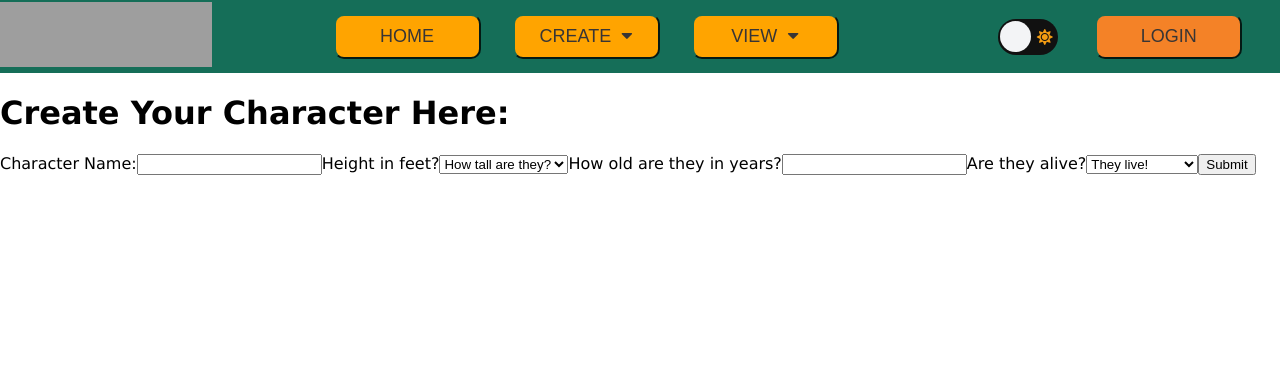
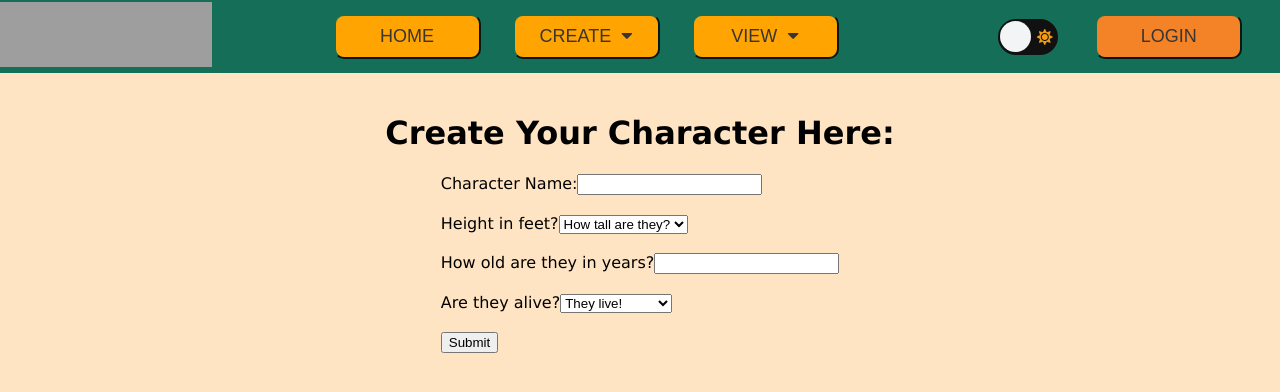
Before and after one commit to SchoolOfCode/bc13_final-project_front-end-room-8-boolean-hooligans, a Next.js app in the folder imaginerium/: page /createCharacter in a window 1280 px wide. Shown: the top 392 px of the page. Built offline with nearby package versions, Linux system fonts and the light colour scheme; grey boxes are pictures that could not be loaded.

Commit message:
Create character and list characters CSS

```diff
--- a/imaginerium/pages/createCharacter.js
+++ b/imaginerium/pages/createCharacter.js
@@ -4,6 +4,7 @@
 // import Input from "../Components/Input";
 // import Button from "../Components/Button";
 // import { useState } from "react";
+import styles from "./../styles/createCharacter.module.css"
 
 export default function createCharacter() {
   async function addNewCharacter(characterData) {
@@ -17,8 +18,9 @@ export default function createCharacter() {
   return (
     <>
        <Navigation></Navigation>
-      <div>
-        <h1>Create Your Character Here:</h1>
+      <div className={styles.createCharacter}>
+      <div><h1>Create Your Character Here:</h1></div>
+        <div>
         <form
           onSubmit={(e) => {
             e.preventDefault();
@@ -38,7 +40,8 @@ export default function createCharacter() {
         >
           <label htmlFor="char_name">Character Name:</label>
           <input type="text" name="char_name" id="char_name"/>
-
+          <br />
+          <br />
           <label htmlFor="char_height">Height in feet?</label>
           <select className='dropdown' name="char_height" id="char_height">
           <option value="" defaultValue>How tall are they?</option>
@@ -53,18 +56,23 @@ export default function createCharacter() {
           <option value="9">9</option>
           <option value="10">10</option>
           </select>
-
+          <br />
+          <br />
           {/*change to limit to positive numbers only */}
           <label htmlFor="char_age">How old are they in years?</label>
           <input type="number" name="char_age" id="char_age"/>
-
+          <br />
+          <br />
           <label htmlFor="char_alive">Are they alive?</label>
           <select className='dropdown' name="char_alive" id="char_alive">
           <option value="true">They live!</option>
           <option value="false">They are dead!</option>
           </select>
+          <br />
+          <br />
           <button id="next">Submit</button>
         </form>
+        </div>
       </div>
     </>
   );
--- /dev/null
+++ b/imaginerium/styles/createCharacter.module.css
@@ -0,0 +1,7 @@
+.createCharacter {
+    margin-top: 2.5vh;
+    display: flex;
+    flex-direction: column;
+    align-items: center;
+    justify-content: center;
+  }
--- a/imaginerium/styles/globals.css
+++ b/imaginerium/styles/globals.css
@@ -153,6 +153,7 @@ body {
 
 body{
   font-family: Verdana, Geneva, Tahoma, sans-serif;
+  background-color: bisque;
 }
 
 /* Character cards CSS */
```
Also changed, not shown: imaginerium/pages/characterList.js (+19 -16 lines), imaginerium/styles/characterList.module.css (+10 -1 lines).
